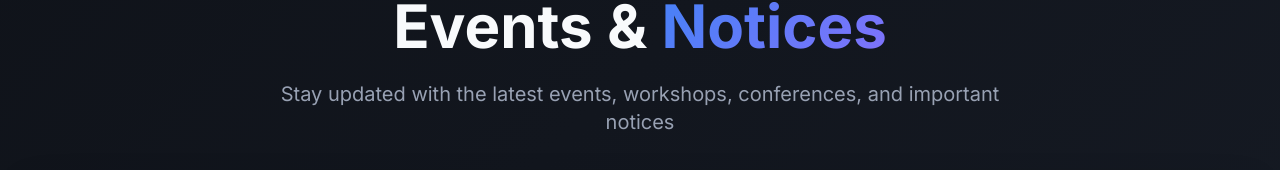
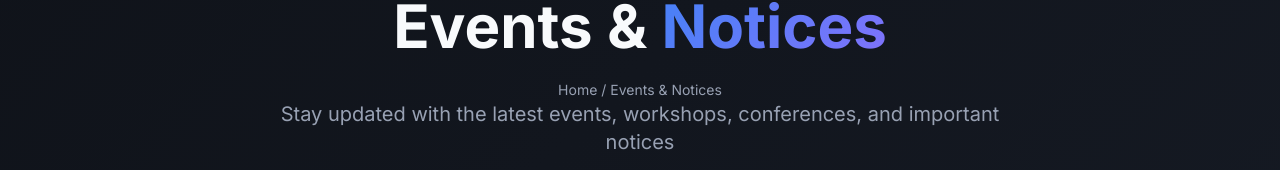
Before and after one commit to Aatif-khan01/CukIt, a React (Vite) app: page /events in a window 1280 px wide. Shown: the part 148-318 px from the top of the page. Built offline with nearby package versions, Linux system fonts and the light colour scheme; no server answers; the database is empty.

Commit message:
Update Events.tsx

```diff
--- a/src/pages/Events.tsx
+++ b/src/pages/Events.tsx
@@ -6,6 +6,7 @@ import { Button } from "@/components/ui/button"
 import { Badge } from "@/components/ui/badge"
 import { Tabs, TabsContent, TabsList, TabsTrigger } from "@/components/ui/tabs"
 import { Calendar, MapPin, Clock, Users, ExternalLink, Bell, Loader2 } from "lucide-react"
+import { Link } from "react-router-dom"
 import { useEvents } from "@/hooks/useEvents"
 import { usePublishedNews } from "@/hooks/useNews"
 
@@ -59,6 +60,9 @@ export default function Events() {
           <h1 className="text-4xl lg:text-6xl font-bold mb-6">
             Events & <span className="gradient-text">Notices</span>
           </h1>
+          <p className="text-sm text-muted-foreground mt-2">
+            <Link to="/" className="hover:underline">Home</Link> / Events & Notices
+          </p>
           <p className="text-xl text-muted-foreground max-w-3xl mx-auto">
             Stay updated with the latest events, workshops, conferences, and important notices
           </p>
```
